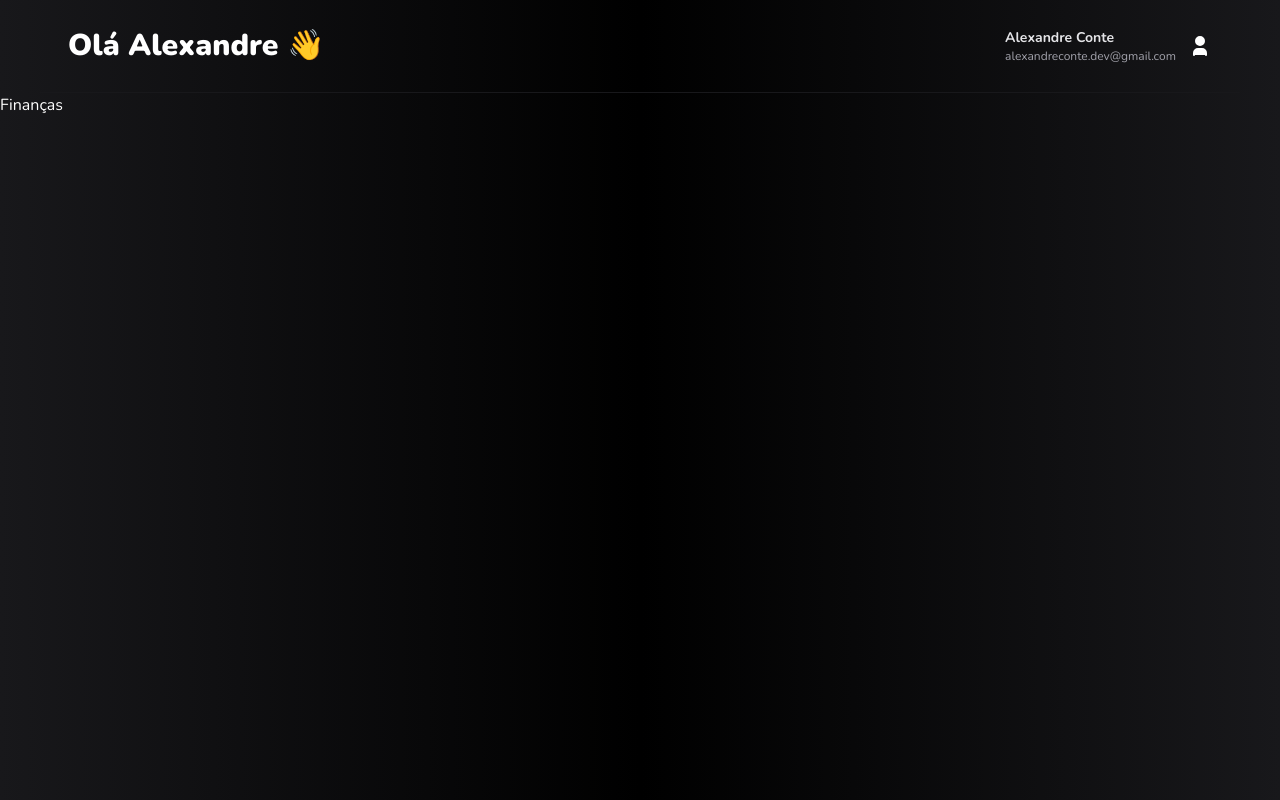
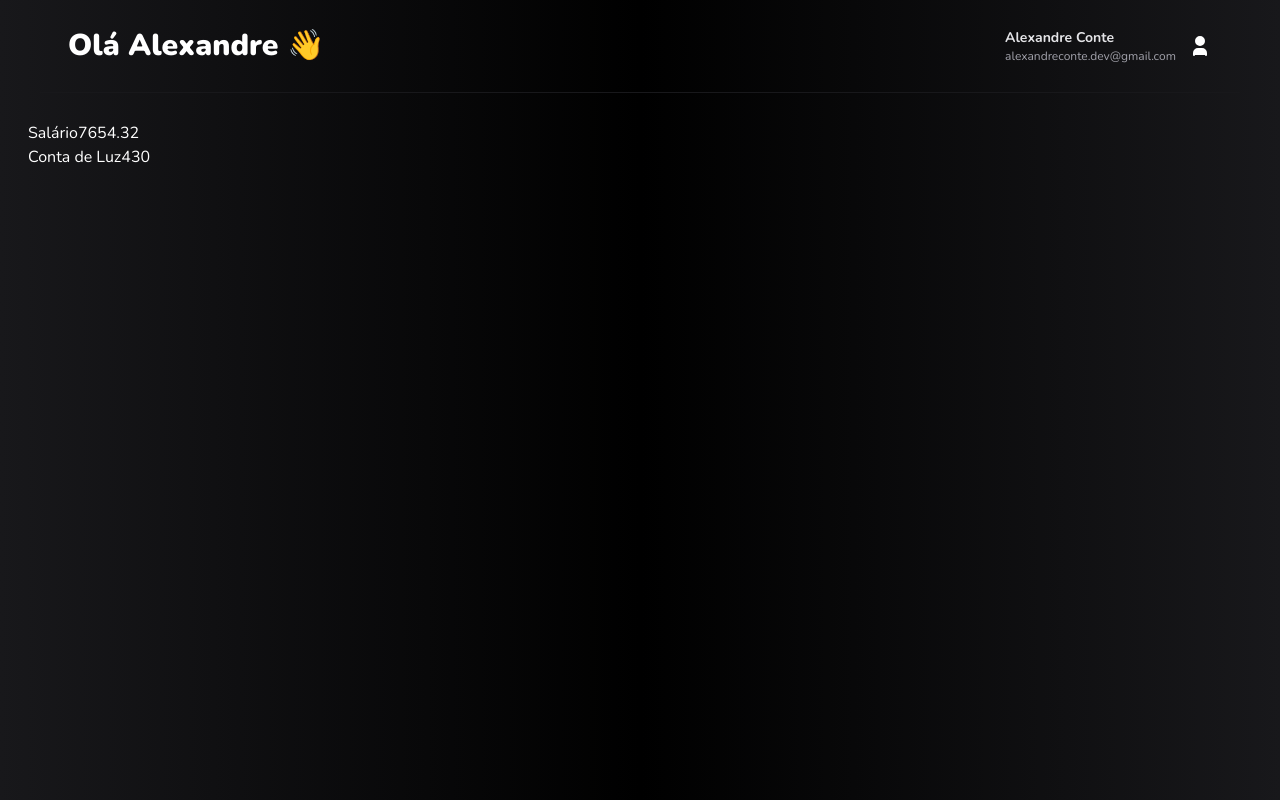
Before and after one commit to AlexandreConte/BitCent, a Next.js app: page / in a window 1280 px wide. Built offline with nearby package versions, Linux system fonts and the light colour scheme.

Commit message:
interface data e dinheiro

```diff
--- /dev/null
+++ b/src/components/financas/Lista.tsx
@@ -0,0 +1,22 @@
+import Transacao from "@/logic/core/financas/Transacao"
+
+interface ListaProps {
+    transacoes: Transacao[]
+}
+
+export default function Lista({ transacoes }: ListaProps) {
+    function renderizarLinha(transacao: Transacao) {
+        return (
+            <div key={transacao.id}>
+                <span>{transacao.descricao}</span>
+                <span>{transacao.valor}</span>
+            </div>
+        )
+    }
+
+    return (
+        <div>
+            {transacoes.map(renderizarLinha)}
+        </div>
+    )
+}
--- a/src/components/financas/index.tsx
+++ b/src/components/financas/index.tsx
@@ -1,12 +1,22 @@
+import { useState } from "react";
 import Cabecalho from "../template/Cabecalho";
+import Conteudo from "../template/Conteudo";
 import Pagina from "../template/Pagina";
+import Lista from "./Lista";
+import Transacao from "@/logic/core/financas/Transacao";
+import transacoesFalsas from "@/data/constants/transacoesFalsas";
 
 
 export default function Financas() {
+
+    const [transacoes, setTransacoes] = useState<Transacao[]>(transacoesFalsas)
+
     return (
         <Pagina>
             <Cabecalho />
-            Finanças
+            <Conteudo>
+                <Lista transacoes={transacoes} />
+            </Conteudo>
         </Pagina>
     )
 }
--- /dev/null
+++ b/src/components/template/Conteudo.tsx
@@ -0,0 +1,15 @@
+interface ConteudoProps {
+    children: any
+    className?: string
+}
+
+export default function Conteudo({ children, className }: ConteudoProps) {
+    return (
+        <div className={`
+            flex flex-col p-7
+            ${className ?? ""}
+        `}>
+            {children}
+        </div>
+    )
+}
--- a/src/data/constants/transacoesFalsas.ts
+++ b/src/data/constants/transacoesFalsas.ts
@@ -18,3 +18,5 @@ const transacoesFalsas: Transacao[] = [
         tipo: TipoTransacao.DESPESA
     }
 ]
+
+export default transacoesFalsas
--- a/src/pages/usuario.tsx
+++ b/src/pages/usuario.tsx
@@ -1,13 +1,14 @@
 import Cabecalho from "@/components/template/Cabecalho";
+import Conteudo from "@/components/template/Conteudo";
 import Pagina from "@/components/template/Pagina";
 
 export default function CadastroUsuario() {
     return (
         <Pagina>
             <Cabecalho />
-            <div>
-                Usuário
-            </div>
+            <Conteudo>
+                Usuario
+            </Conteudo>
         </Pagina>
     )
 }
```
Also changed, not shown: src/logic/utils/Data.ts (added, +11 -0 lines), src/logic/utils/Dinheiro.ts (added, +10 -0 lines).
